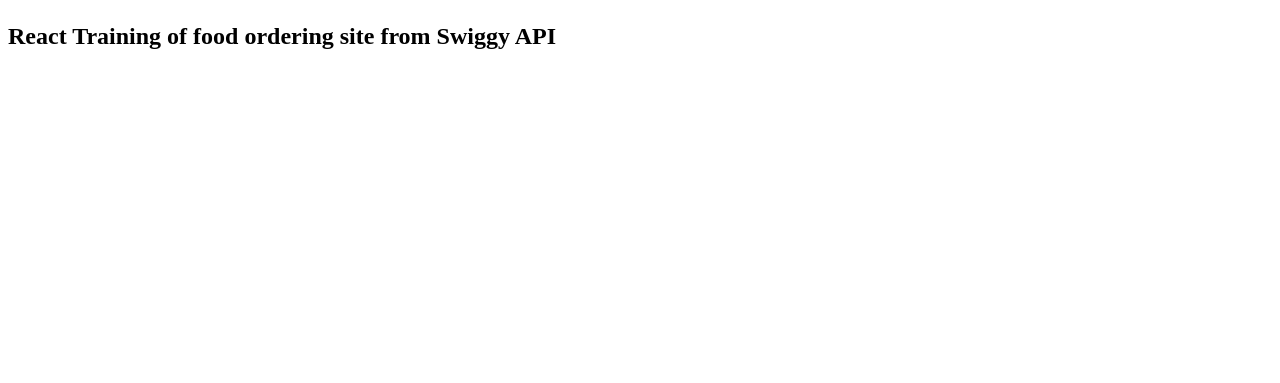
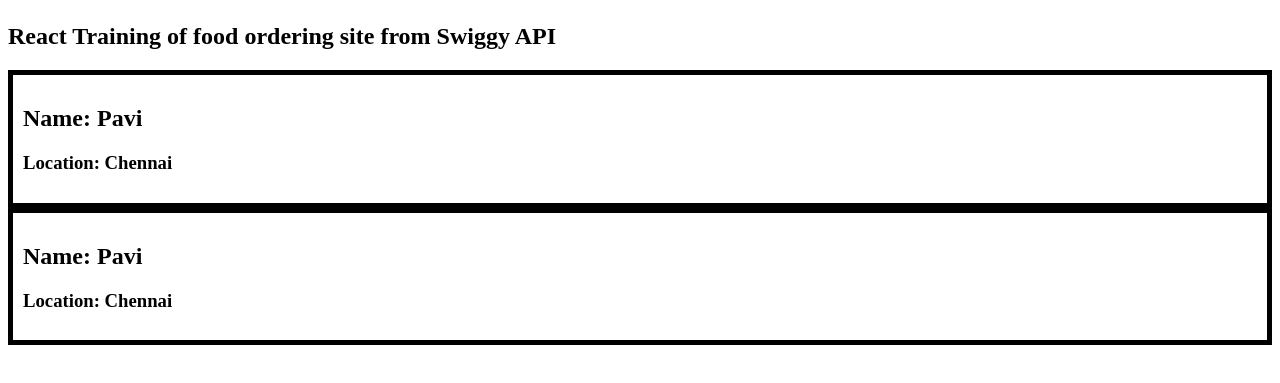
Before and after one commit to Pavishni/food-ordering-app-react, a React (Vite) app: page /about in a window 1280 px wide. Shown: the part 183-566 px from the top of the page. Built offline with nearby package versions, Linux system fonts and the light colour scheme.

Commit message:
class based components

```diff
--- a/index.css
+++ b/index.css
@@ -77,3 +77,8 @@
   height: 30px;
   width: 100px;
 }
+
+.aboutCard{
+  padding: 10px;
+  border: 5px solid black;
+}
--- a/src/components/About.js
+++ b/src/components/About.js
@@ -1,8 +1,13 @@
+import User from "./User";
+import UserClass from "./UserClass";
+
 const About = () => {
   return (
      <div>
         <h1>About US</h1>
         <h2>React Training of food ordering site from Swiggy API</h2>
+        <User name = {"Pavi"} location = {"Chennai"}/>
+        <UserClass name = {"Pavi"} location = {"Chennai"}/>
     </div>
   );
 };
--- /dev/null
+++ b/src/components/User.js
@@ -0,0 +1,10 @@
+const User = (props) => {
+    return (
+        <div className="aboutCard">
+            <h2>Name: {props.name}</h2>
+            <h3>Location: {props.location}</h3>
+        </div>
+    )
+}
+
+export default User;
--- /dev/null
+++ b/src/components/UserClass.js
@@ -0,0 +1,19 @@
+import React from "react";
+
+class UserClass extends React.Component {
+  constructor(props) {
+    super(props);
+  }
+  render() {
+    const { name, location } = this.props;
+
+    return (
+      <div className="aboutCard">
+        <h2>Name: {name}</h2>
+        <h3>Location: {location}</h3>
+      </div>
+    );
+  }
+}
+
+export default UserClass;
```
